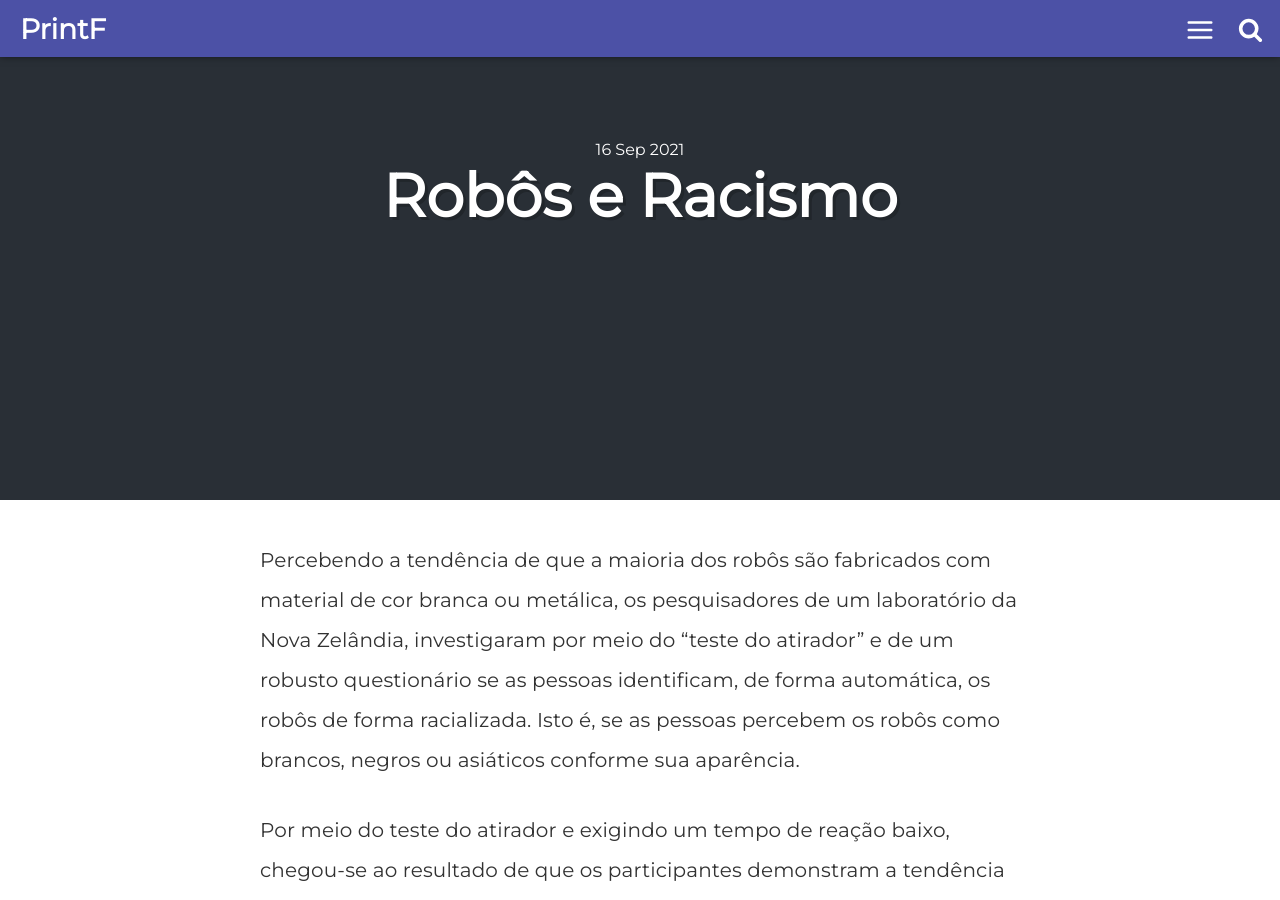
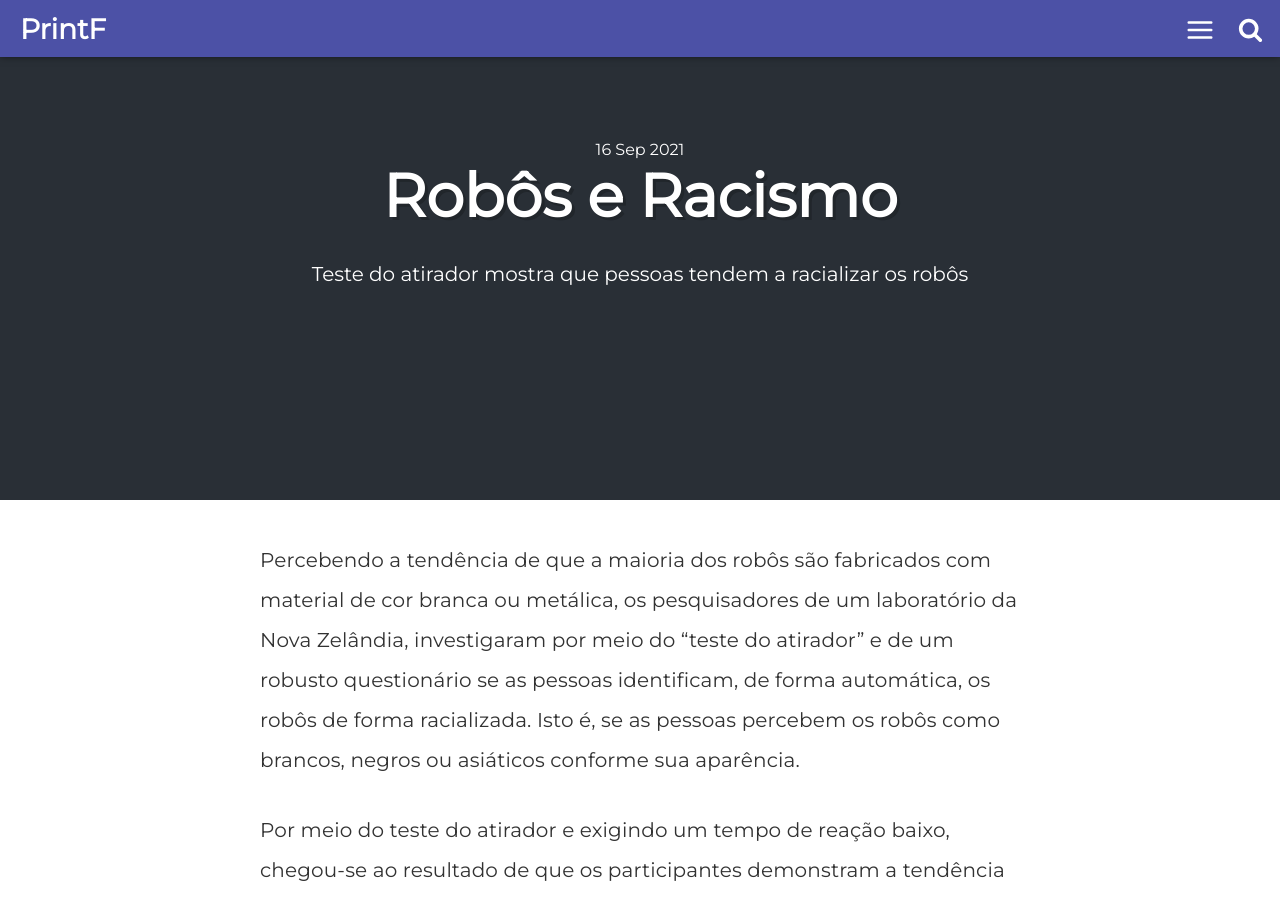
Before and after one commit to comppet/PrintF, a Jekyll site: the page built from _posts/2021-09-16-robos-e-racismo.md, in a window 1280 px wide and 900 px high. Built offline with Jekyll 4.4.1, drawn with Linux system fonts in a browser that asks for light colours; nearby versions of some CDN libraries; comment, search, counter and statistics services are not loaded.

Commit message:
Update from Forestry.io comppet.ufu@gmail.com updated _posts/2021-09-16-robos-e-racismo.md

```diff
--- a/_posts/2021-09-16-robos-e-racismo.md
+++ b/_posts/2021-09-16-robos-e-racismo.md
@@ -5,7 +5,7 @@ date: 2021-09-16 00:00:00 -0300
 author-post: Gabriel Ribeiro
 title: Robôs e Racismo
 image: ''
-description: ''
+description: Teste do atirador mostra que pessoas tendem a racializar os robôs
 introduction: ''
 main-class: comp
 color: "#265AA9"
```
